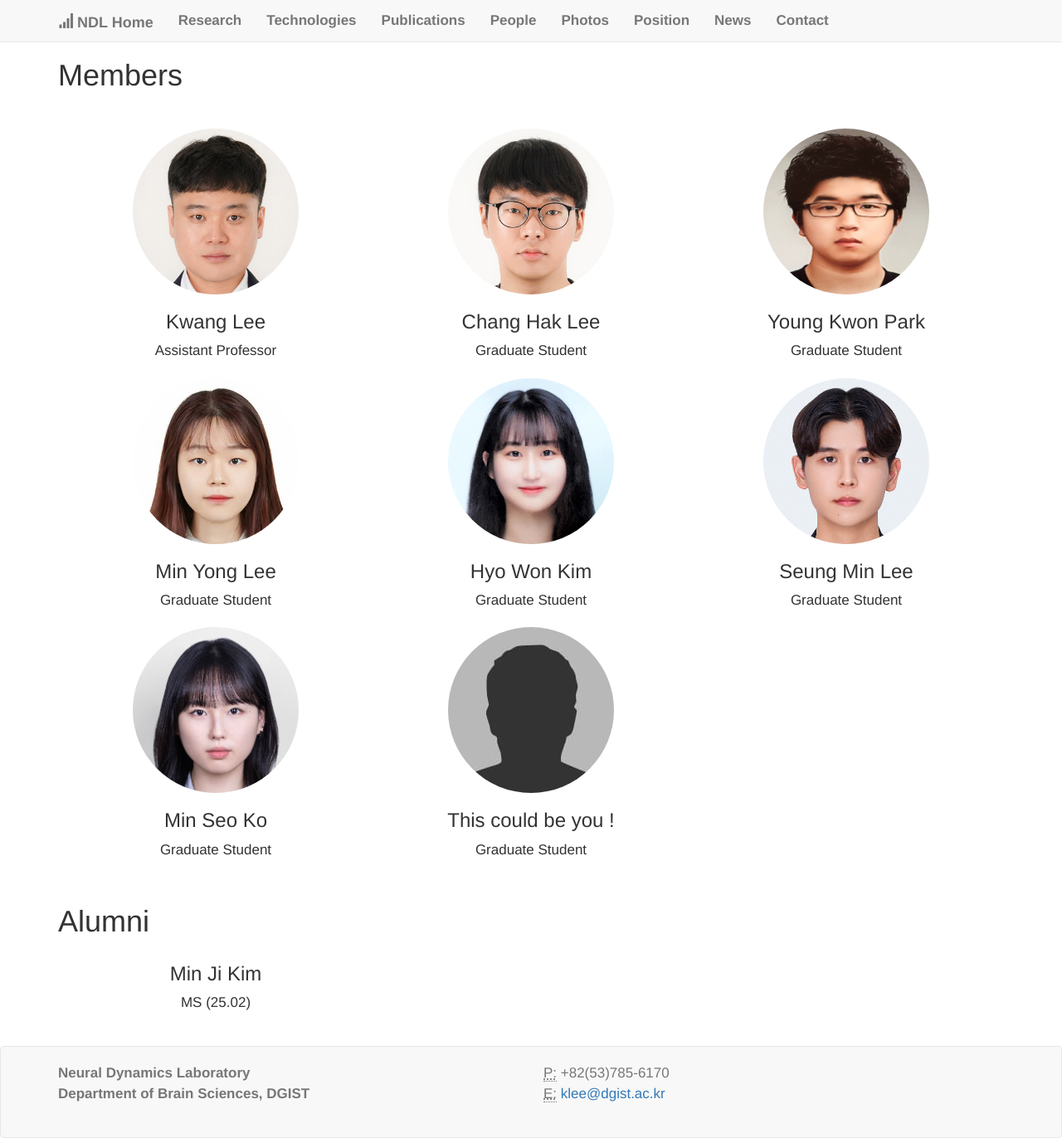
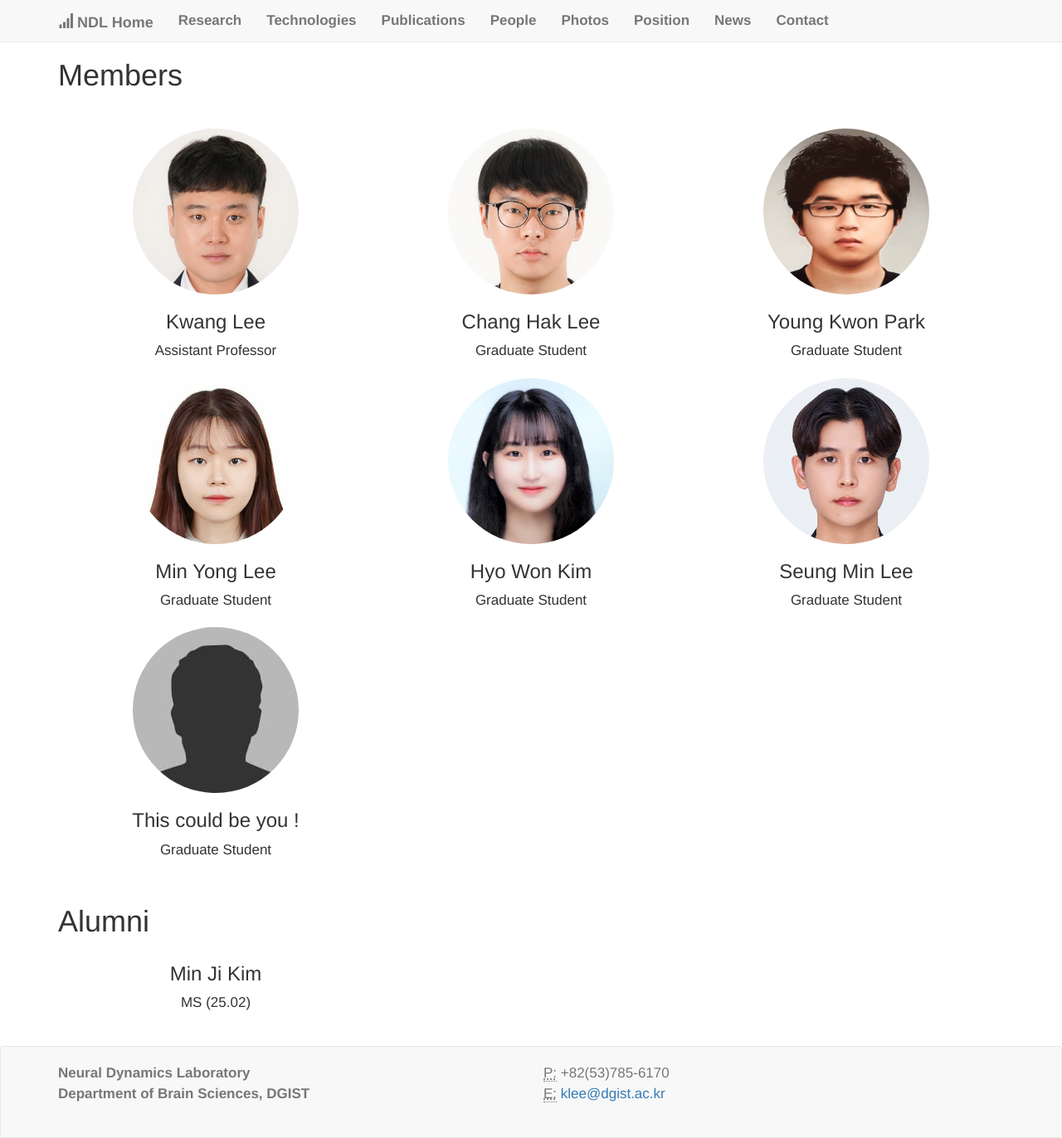
Before and after one commit to kleelab/kleelab.github.io, a Jekyll site: the page built from people.html, in a window 1280 px wide. Shown: the whole page at 83% size. Built offline with Jekyll 4.4.1, drawn with Linux system fonts in a browser that asks for light colours; nearby versions of some CDN libraries; a style sheet for code colours, icons or effects is not loaded.

Commit message:
Update people.yml

```diff
--- a/_data/people.yml
+++ b/_data/people.yml
@@ -24,10 +24,6 @@
   role: Graduate Student
   photo: "/images/Seung Min Lee.jpg"
 
-- name: Min Seo Ko
-  role: Graduate Student
-  photo: "/images/Min Seo Ko.jpg"
-
 - name: "This could be you !"
   role: Graduate Student
   photo: "/images/Rock.jpg"
```
